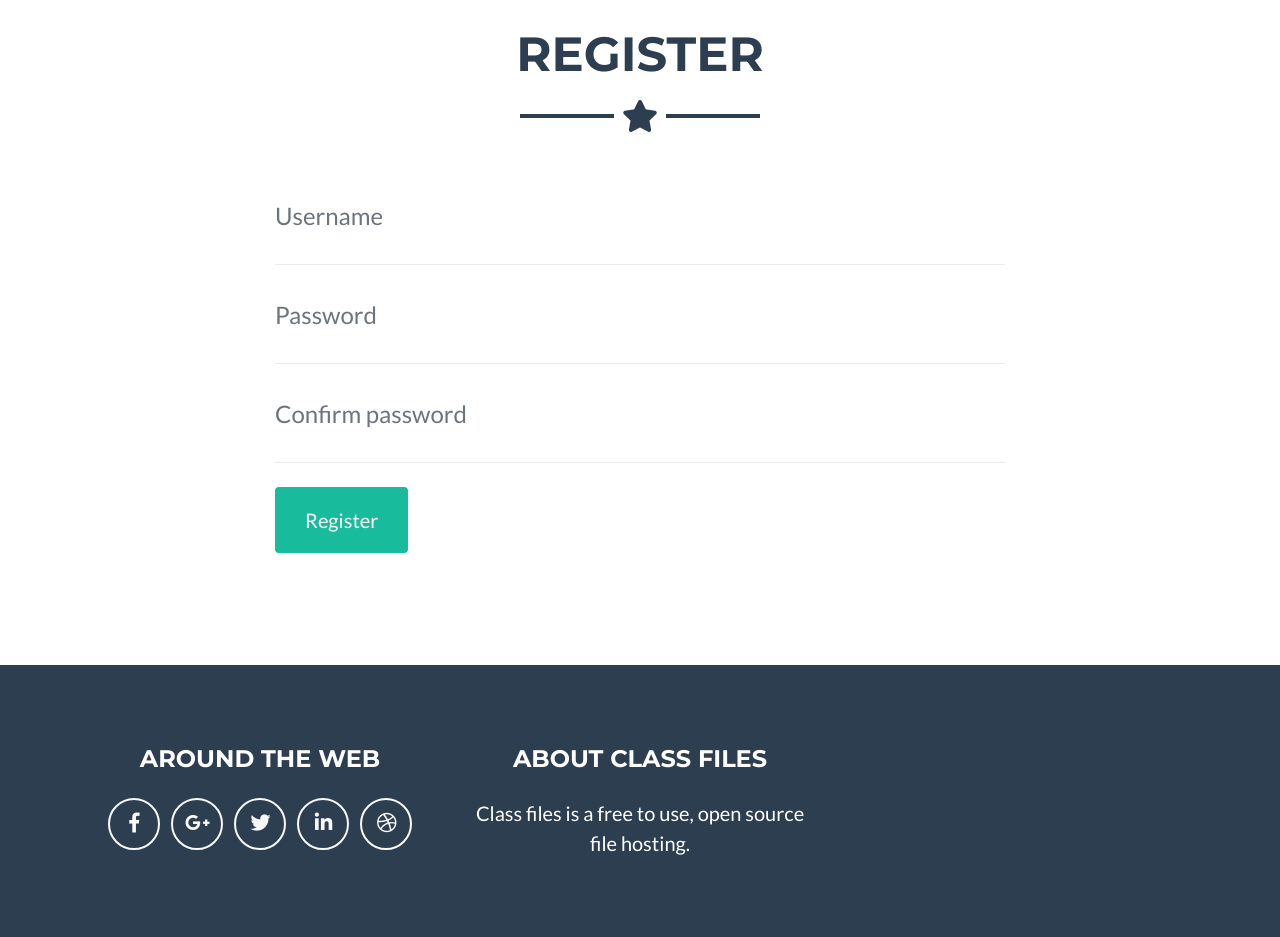
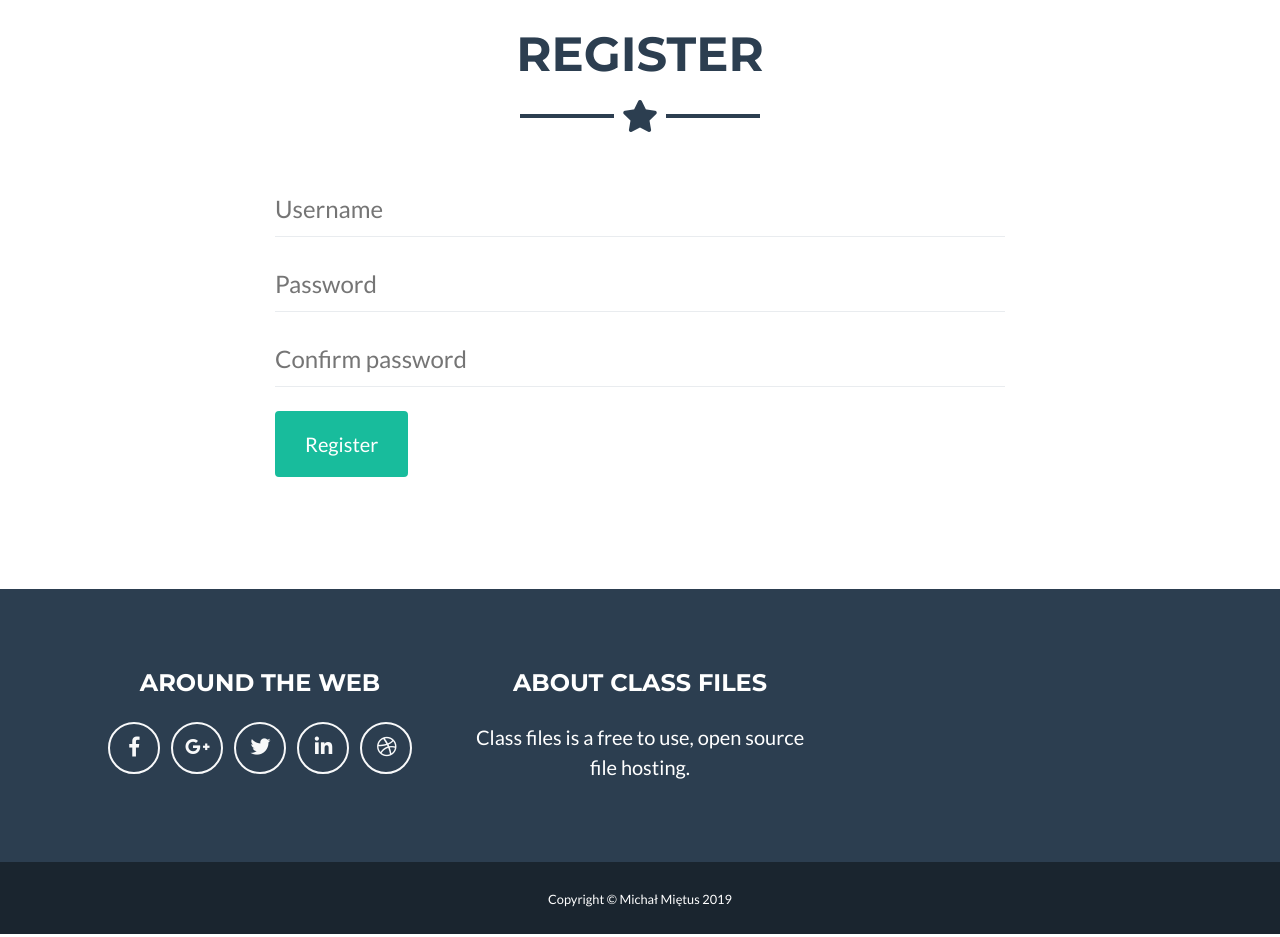
Before and after one commit to michal-mietus/class-files-hosting, a Django app: page /register/ in a window 1280 px wide. Shown: the part 428-1365 px from the top of the page. Run offline with Django 3.2, Linux system fonts and the light colour scheme; some libraries are stand-ins or nearby versions.

Commit message:
Added csrf token, fields and errors display.

```diff
--- a/class_files/templates/class_files/register.html
+++ b/class_files/templates/class_files/register.html
@@ -10,31 +10,26 @@
         <div class="row">
             <div class="col-lg-8 mx-auto">
                 <form method="POST" name="register" id="registerForm" novalidate="novalidate">
+                    {% csrf_token %}
+                    {% if error %}
+                        <div class="error text-center">{{ error }}</div>
+                    {% endif %}
+                    {% for field in form %}
                     <div class="control-group">
-                    <div class="form-group floating-label-form-group controls mb-0 pb-2">
-                        <label>Username</label>
-                        <input class="form-control" id="username" name="username" type="text" placeholder="Username" required="required" data-validation-required-message="Please enter your username.">
-                        <p class="help-block text-danger"></p>
+                        <div class="form-group floating-label-form-group controls mb-1 pb-2">
+                            {{ field.label_tag }}
+                            {{ field }}
+                            {% for error in field.errors %}
+                                {{ field.error }}
+                            {% endfor %}
+                        </div>
+                        {% for error in field.errors %}
+                            <div class="error text-center">{{ error }}</div>
+                        {% endfor %}
                     </div>
-                    </div>
-                    <div class="control-group">
-                    <div class="form-group floating-label-form-group controls mb-0 pb-2">
-                        <label>Password</label>
-                        <input class="form-control" id="password" name="password" type="password" placeholder="Password" required="required" data-validation-required-message="Please enter your password.">
-                        <p class="help-block text-danger"></p>
-                    </div>
-                    </div>
-                    <div class="control-group">
-                    <div class="form-group floating-label-form-group controls mb-0 pb-2">
-                        <label>Confirm password</label>
-                        <input class="form-control" id="password" name="password-confirm" type="password" placeholder="Confirm password" required="required" data-validation-required-message="Please confirm your password.">
-                        <p class="help-block text-danger"></p>
-                    </div>
-                    </div>
-                    <br>
-                    <div id="success"></div>
-                    <div class="form-group">
-                    <input type="submit" value="Register" class="btn btn-primary btn-xl" id="sendMessageButton">
+                    {% endfor %}
+                    <div class="form-group mt-4">
+                        <button type="submit" class="btn btn-primary btn-xl" id="sendMessageButton">Register</button>
                     </div>
                 </form>
             </div>
```
